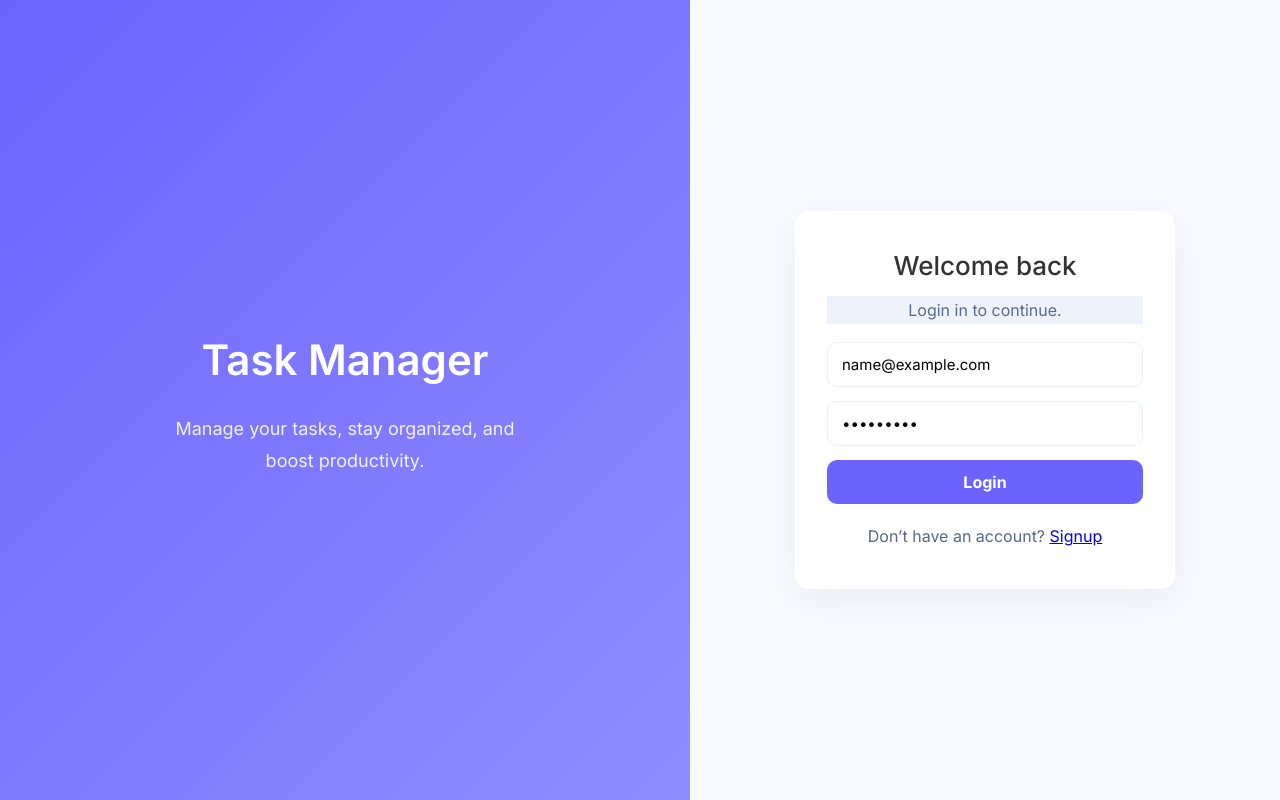
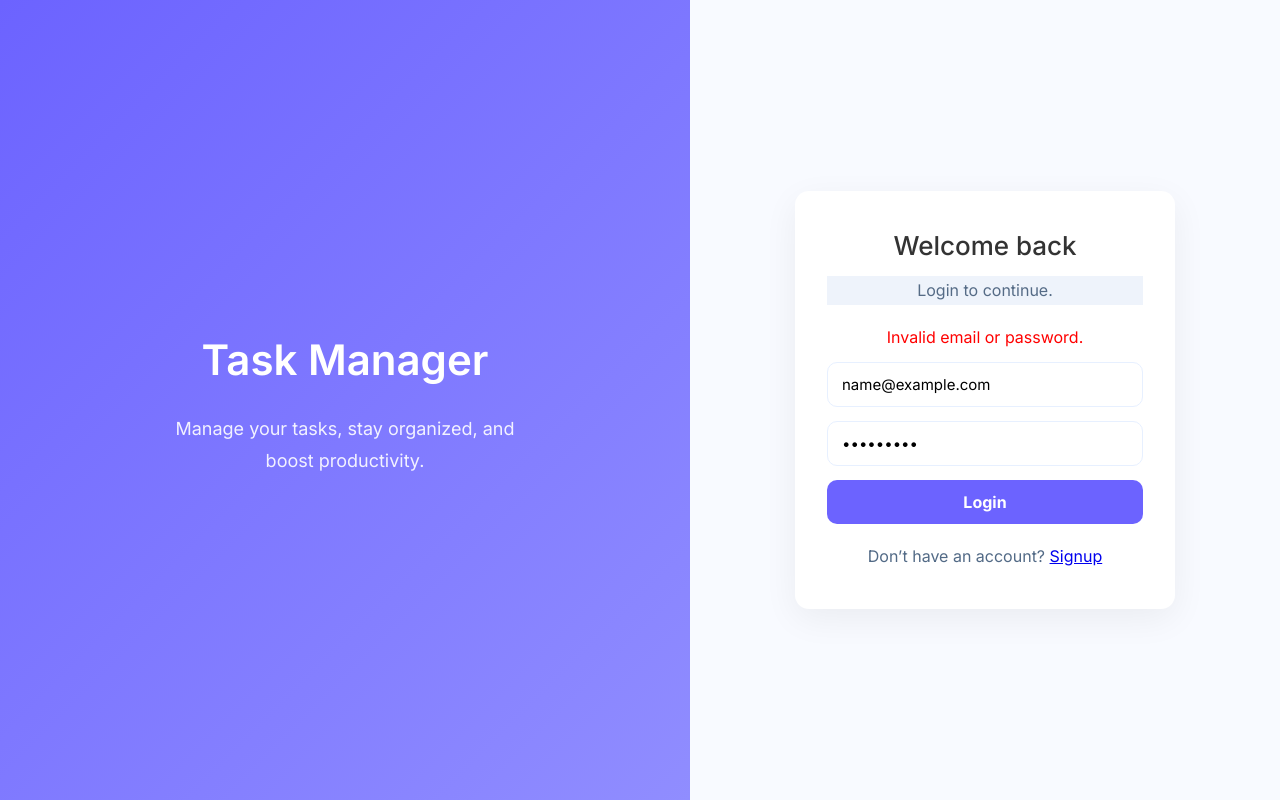
Before and after one commit to deepika5791/task-management-client-app, a React (Vite) app: page /login in a window 1280 px wide. Both pictures are taken after typing "name@example.com", "Sample123" into the empty fields and a click on the button "Login". Shown: the top 800 px of the page. Built offline with nearby package versions, Linux system fonts and the light colour scheme; no server answers.

Commit message:
login messages added

```diff
--- a/src/pages/LoginPage/Login.jsx
+++ b/src/pages/LoginPage/Login.jsx
@@ -6,17 +6,24 @@ import "./Login.css";
 
 const Login = () => {
   const [form, setForm] = useState({ email: "", password: "" });
+  const [error, setError] = useState("");
   const { loginUser } = useContext(AuthContext);
   const navigate = useNavigate();
 
   const handleform = async (e) => {
     e.preventDefault();
+    setError("");
+
     try {
       const res = await API.post("/auth/login", form);
       loginUser(res.data.user, res.data.token);
       navigate("/home");
     } catch (err) {
-      alert(err.response?.data?.message || "Login failed");
+      setError(
+        err.response?.data?.message === "User does not exist"
+          ? "User not found. Please sign up first."
+          : "Invalid email or password."
+      );
     }
   };
 
@@ -30,21 +37,27 @@ const Login = () => {
       <div className="auth-right">
         <div className="auth-card">
           <h2>Welcome back</h2>
-          <p className="muted">Login in to continue.</p>
+          <p className="muted">Login to continue.</p>
+
+          {error && (
+            <p style={{ color: "red", marginBottom: "10px" }}>{error}</p>
+          )}
 
           <form onSubmit={handleform} className="auth-form">
             <input
               type="email"
               placeholder="Email address"
+              value={form.email}
               onChange={(e) => setForm({ ...form, email: e.target.value })}
-              value={form.email}
             />
+
             <input
               type="password"
               placeholder="Password"
+              value={form.password}
               onChange={(e) => setForm({ ...form, password: e.target.value })}
-              value={form.password}
             />
+
             <button className="primary" type="submit">
               Login
             </button>
```
